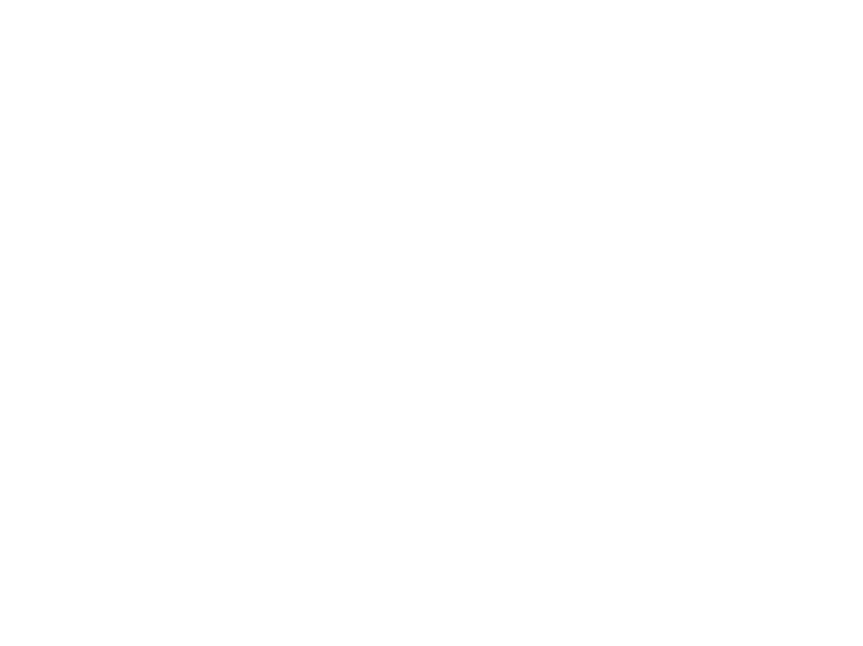
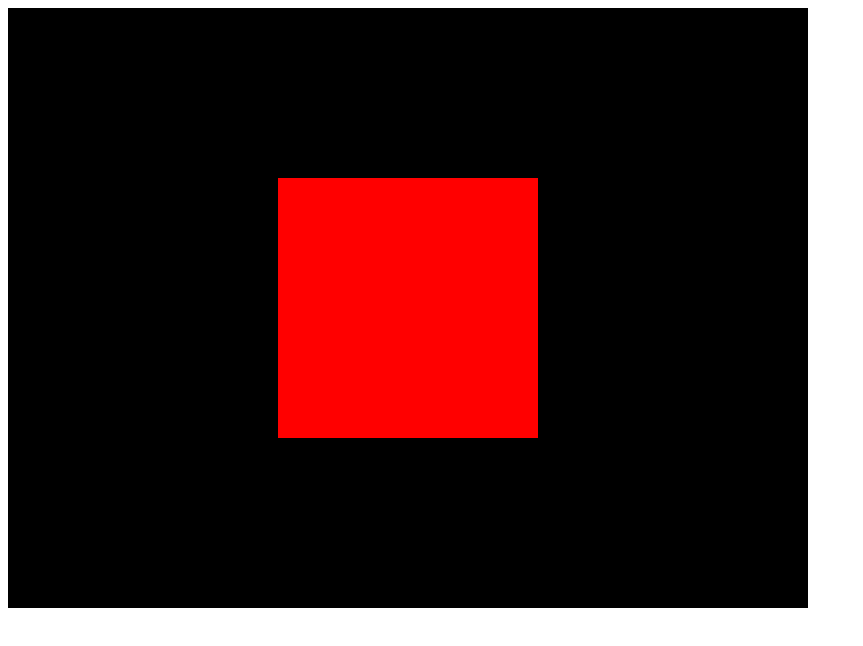
Before and after one commit to DanielAdeyemi/threeJS_Practice, a plain HTML site: page index.html in a window 1280 px wide. Shown: the whole page, without its empty margins (0-863 px from the left). Drawn offline with Linux system fonts and the light colour scheme.

Commit message:
create cube

```diff
--- a/index.html
+++ b/index.html
@@ -9,6 +9,7 @@
 </head>
 
 <body>
+  <canvas class="webgl"></canvas>
   <script src="./three.min.js"></script>
   <script src="./script.js"></script>
 </body>
--- a/script.js
+++ b/script.js
@@ -1 +1,30 @@
-console.log("hi");
+// Create scene
+const scene = new THREE.Scene();
+
+// Create object(s)
+// Object
+const geometry = new THREE.BoxGeometry(1, 1, 1);
+const material = new THREE.MeshBasicMaterial({ color: 0xff0000 });
+const mesh = new THREE.Mesh(geometry, material);
+
+scene.add(mesh);
+
+// Sizes
+const sizes = {
+	width: 800,
+	height: 600,
+};
+
+// Camera
+const camera = new THREE.PerspectiveCamera(75, sizes.width / sizes.height);
+camera.position.z = 2;
+scene.add(camera);
+
+// Renderer
+const canvas = document.querySelector(".webgl");
+const renderer = new THREE.WebGLRenderer({
+	canvas,
+});
+renderer.setSize(sizes.width, sizes.height);
+
+renderer.render(scene, camera);
```
